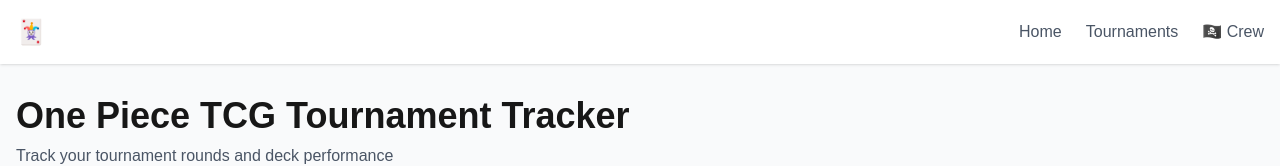
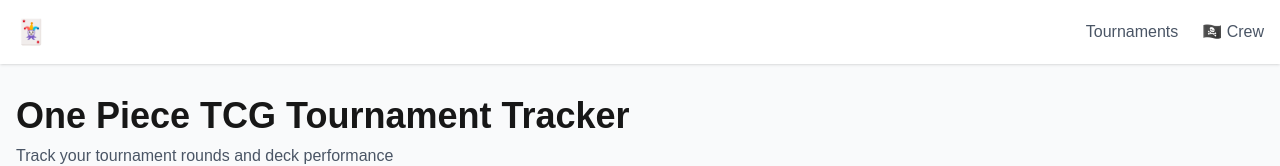
Before and after one commit to jackwedi/optcg-tracker, a Next.js app: page / in a window 1280 px wide. Shown: the top 166 px of the page. Built offline with nearby package versions, Linux system fonts and the light colour scheme; no server answers.

Commit message:
feat: remove hom button to leave only icon

```diff
--- a/app/layout.tsx
+++ b/app/layout.tsx
@@ -40,9 +40,6 @@
               </h1>
               <div className="flex flex-col gap-3 sm:flex-row sm:items-center sm:gap-4 md:gap-6">
                 <div className="flex flex-wrap items-center gap-x-4 gap-y-2 sm:gap-x-4 md:gap-x-6">
-                  <Link href="/" className="text-gray-600 hover:text-gray-900">
-                    Home
-                  </Link>
                   <Link
                     href="/tournaments"
                     className="text-gray-600 hover:text-gray-900"
```
